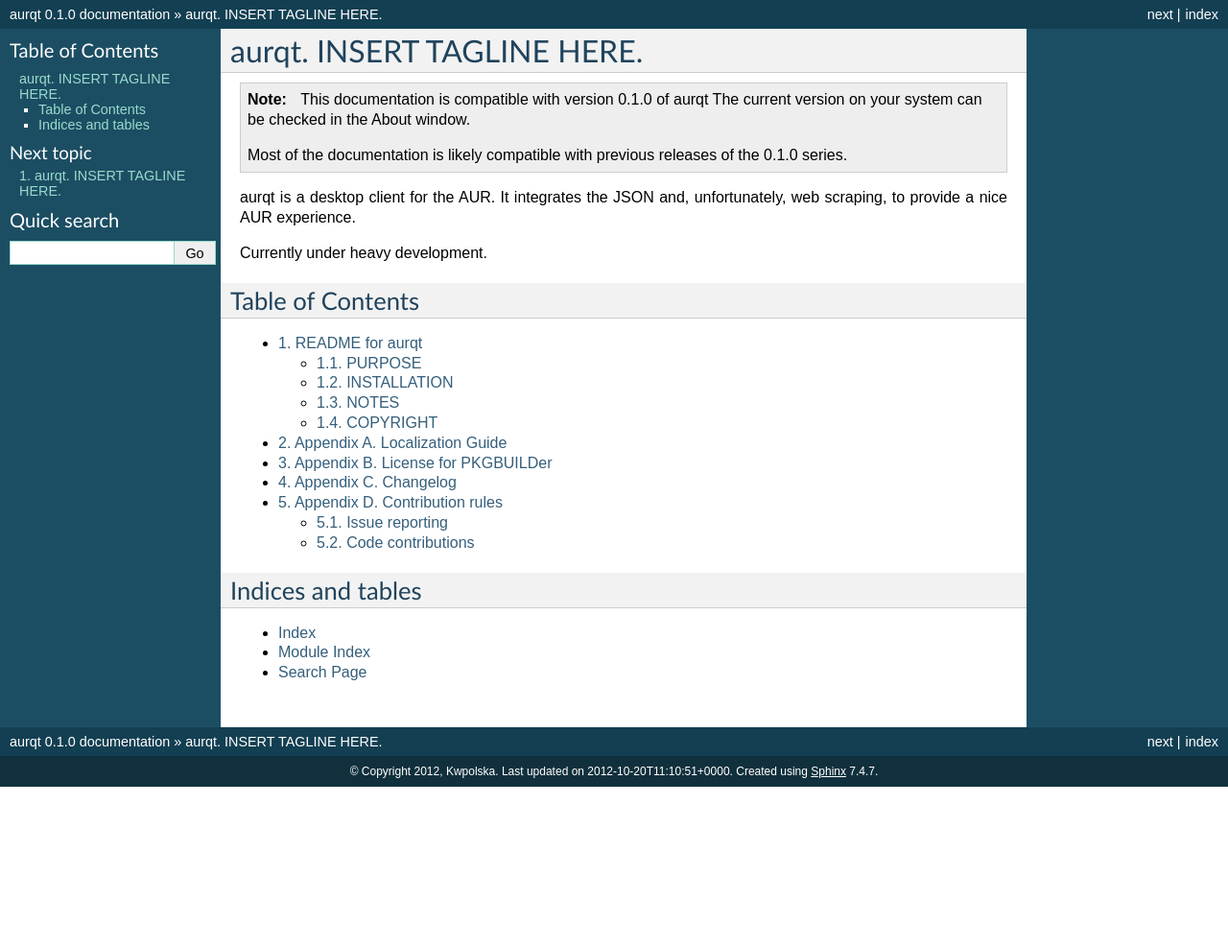
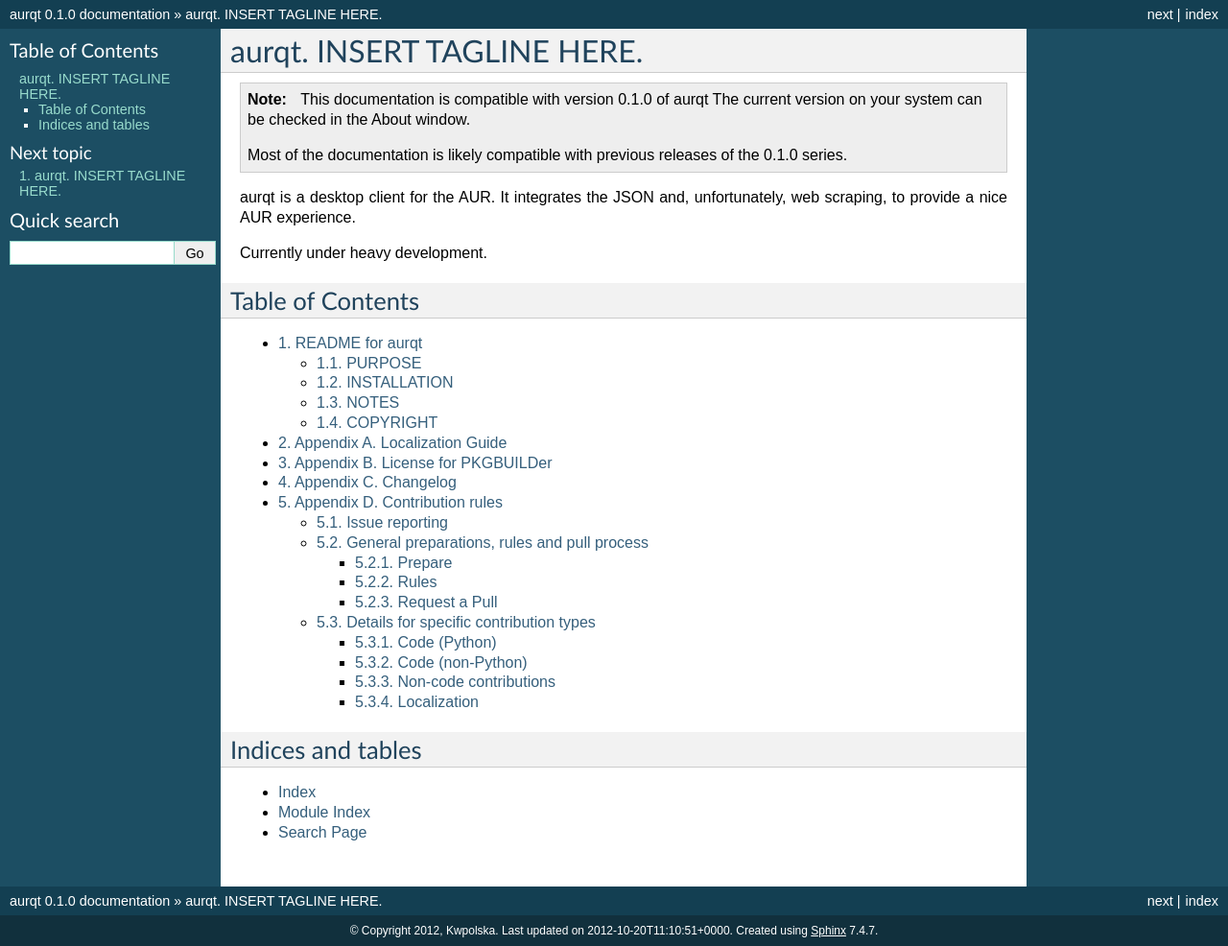
Before and after one commit to Kwpolska/aurqt, a Sphinx documentation site: the page built from docs/index.rst, in a window 1280 px wide. Shown: the whole page at 96% size. Built offline with Sphinx 7.4.7, drawn with Linux system fonts in a browser that asks for light colours; pages that are not in the unit, such as notebooks, are missing from menus; before the commit the page ends 900 px from its top, so only the background shows below that; some of the changed lines change nothing that is shown.

Commit message:
Kw’s Contribution Guide, v2.0
Signed-off-by: Kwpolska <kwpolska@gmail.com>

```diff
--- a/docs/CONTRIBUTING.rst
+++ b/docs/CONTRIBUTING.rst
@@ -4,40 +4,130 @@
 :Author: Kwpolska <kwpolska@kwpolska.tk>
 :Copyright: © 2011-2012, Kwpolska.
 :License: BSD (see /LICENSE or :doc:`Appendix B <LICENSE>`.)
-:Date: 2012-10-06
-:Version: 2.1.5.1
+:Date: 2012-10-17
+:Version: 2.1.5.5
+
+.. index:: contributing
 
 Do you want to contribute to this project?  Great!  I’d love to see some help,
-but you need to comply with some easy rules.
+but you must comply with some rules.
 
+The key words "MUST", "MUST NOT", "REQUIRED", "SHALL", "SHALL
+NOT", "SHOULD", "SHOULD NOT", "RECOMMENDED",  "MAY", and
+"OPTIONAL" in this document are to be interpreted as described in
+RFC 2119.
+
+---------------
 Issue reporting
-===============
+---------------
 
-GitHub Issues are the best way to report an issue.  If you do not have an
+.. index:: issues
+
+GitHub Issues are the recommended way to report an issue.  If you do not have an
 account there, get one or mail me.
 
-When pasting console sessions, please paste them fully, *prompt-to-prompt*, to
-see all the messages and your input.  Trim only stuff that you are 1000% sure
-that is not related to the project in question.
+When pasting console sessions, you must paste them fully,
+*prompt-to-prompt*, to see all the messages and your input.
+Trim only stuff that you are 1000% sure that is not related
+to the project in question.
 
-Code contributions
-==================
+--------------------------------------------
+General preparations, rules and pull process
+--------------------------------------------
 
-Pythonista?  Great!  There are a few things you need to do first.
+Prepare
+=======
 
- * A GitHub account is mandatory.  Period.  Patches by mail are not accepted.
-   Sorry.
- * Fork the repo and work on it.
+A GitHub account is recommended.  Patches by mail are accepted, but working
+with you through there is a better way.
 
-And these are the rules used while writing code or commiting:
+Fork the repo first.  Non-GitHub people, ``git clone``.
 
- * PEP 8.  `pip install pep8` may help you.
- * Commits should be logical.  Signoffs and long messages are welcome.  “fixes
-   #xxx” is mandatory if an issue exists.
- * `./tests.py`.
+Rules
+=====
 
-Done?  Go hit the **Pull Request** button over on GitHub!  Your commit should
-be pulled up in the next few moments.
+1. Commits must have short, informative and logical messages.  Signoffs and
+   long messages are recommended.  “fixes #xxx” is required if an issue
+   exists.
+2. The following fancy Unicode characters should be used when
+   needed: ``— “ ” ‘ ’``
+3. The ellipsis (``…``) character must not be used in program output for
+   humans, but may be used elsewhere.
+4. I’m a Grammar Nazi.
 
-The ones who want to localize, look at the localization guide, also part of the
-documentation.
+Request a Pull
+==============
+
+Done?  Go hit the **Pull Request** button over on GitHub!  And if you don’t
+use GitHub, ``git format-patch``.  Other formats are not accepted.
+
+Your commit should be pulled up in a (longer) while.  If I like it.  Because
+some commits may be bad.  So, do your best not to do those bad commits.
+
+---------------------------------------
+Details for specific contribution types
+---------------------------------------
+
+Code (Python)
+=============
+
+1. PEP 8.  ``pip install pep8`` is recommended.
+2. ``./tests.py``.
+3. Localize all the strings (``_('string')``)
+4. Strings must be quoted using ``'str'``.  Multi-line strings, ``"""str"""``.
+   Use the latter only if needed.  Otherwise, do::
+
+>>> string = ('A very, very, very long string'
+...           'that’s broken up into multiple lines')
+
+For localized strings::
+
+>>> string = _('A very, very, very long string'
+...            'that’s broken up into multiple lines')
+
+5. ``str.format``.  Braces should be empty or contain a name that is later
+   passed on to the function.  The format function should be inserted *after*
+   the parenthesis for string localization.  For example::
+
+>>> string = _('{} is awesome').format('PKGBUILDer')
+>>> string = _('{sth} is awesome').format(sth='PKGBUILDer')
+
+6. Documentation is important.  Please take care of it.
+
+Code (non-Python)
+=================
+
+Rejected.
+
+Non-code contributions
+======================
+
+Those are accepted.  No specific rules exist.  And don’t remove any files
+without my permission (``docs/*.8.gz`` in particular).
+
+Localization
+============
+
+.. index:: locale
+
+1. Run ``mkdir -p locale/[CODE]/LC_MESSAGES`` in your terminal, replacing
+   ``[CODE]`` by your language code, as in /usr/share/locale.
+2. Copy the ``/messages.pot`` file to
+   ``locale/[CODE]/LC_MESSAGES/[PROJECT].po`` (replace ``[PROJECT]`` with the
+   project name, all-lowercase)
+3. Do your work.  The comments will inform you where this string is, and the
+   ones starting with 'TRANSLATORS:' are for you to read and make use of.
+   Other comments come from my code and you should not care about them.  And
+   if it is directed for translators, let me know.  The Poedit_ app may be
+   of help.  Please take care of the headers at the top of the file (with a
+   text editor, do not use Poedit for that!)  and modify them.  The
+   Last-Translator, Language-Team and Language are important, the others are
+   auto-generated anyways.  The general :ref:`Rules` apply, please take care
+   of it!
+5. Commit (``-s/--signoff`` is required here).
+6. Your translation will be added in the next release, or, if a release isn’t
+   planned in the near future, a new release will be made.  Your addition will
+   be appreciated.  Note that I cannot translate new strings, and, as a result,
+   I might ask you for additions in the future.
+
+.. _Poedit: http://www.poedit.net/
```
